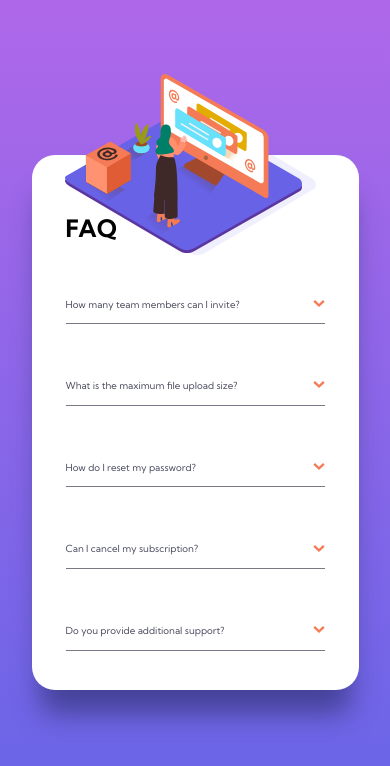
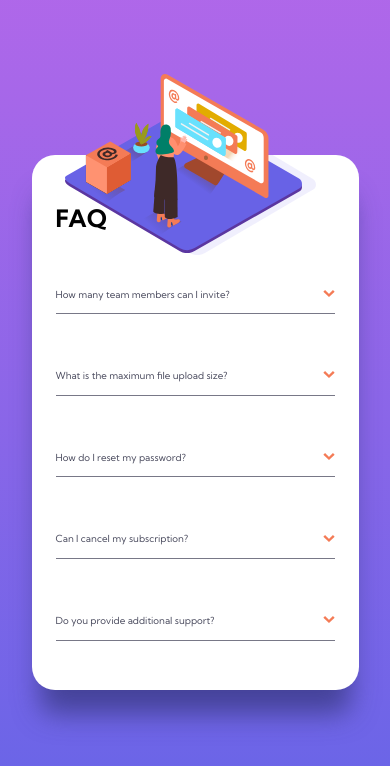
Before and after one commit to ToniLR999/FAQ-accordion-card, a plain HTML site: page index.html in a window 390 px wide. Drawn offline with Linux system fonts and the light colour scheme.

Commit message:
Just pending Mobile design

```diff
--- a/style.css
+++ b/style.css
@@ -131,11 +131,10 @@ html,body{
 }
 
 .data{
-    padding: 10px;
     display: block;
     justify-content: center;
     align-items: center;
-    margin: 0 auto;
+    margin-left: 1rem;
     margin-top: 4rem;
     width: 350px;
 }
@@ -144,8 +143,8 @@ html,body{
 
 .element{
     border-bottom: 1px solid var(--dark-gravish-blue);
-    color: var(--very-dark-gravish-blue);
-    margin: 20px auto;
+    color: var(--dark-gravish-blue);
+    margin: 15px auto;
 }
 
 .question {
@@ -195,13 +194,14 @@ html,body{
 .element .element-title{
     color: var(--very-dark-gravish-blue);
     width: 100%;
-    font-size: var(--font-size);
+    font-size: 15px;
     outline: none;
     transition: 0.2s;
     display: flex;
     justify-content: space-between;
     align-items: center;
     cursor: pointer;
+
 }
 
 .element.show-text .info{
@@ -253,6 +253,8 @@ html,body{
 
     .element{
         font-weight: 300;
+        margin: 5px auto;
+
     }
 
     .question {
```
